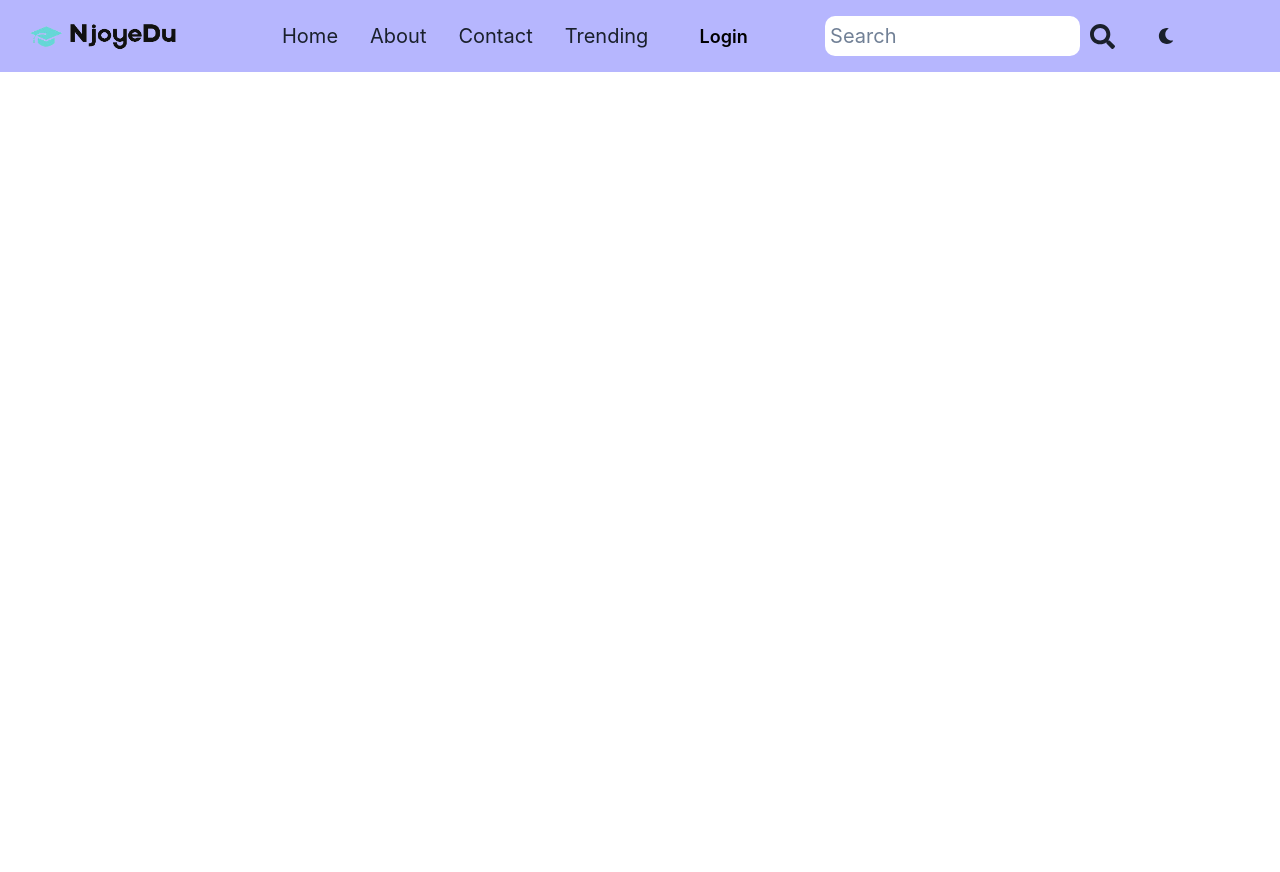
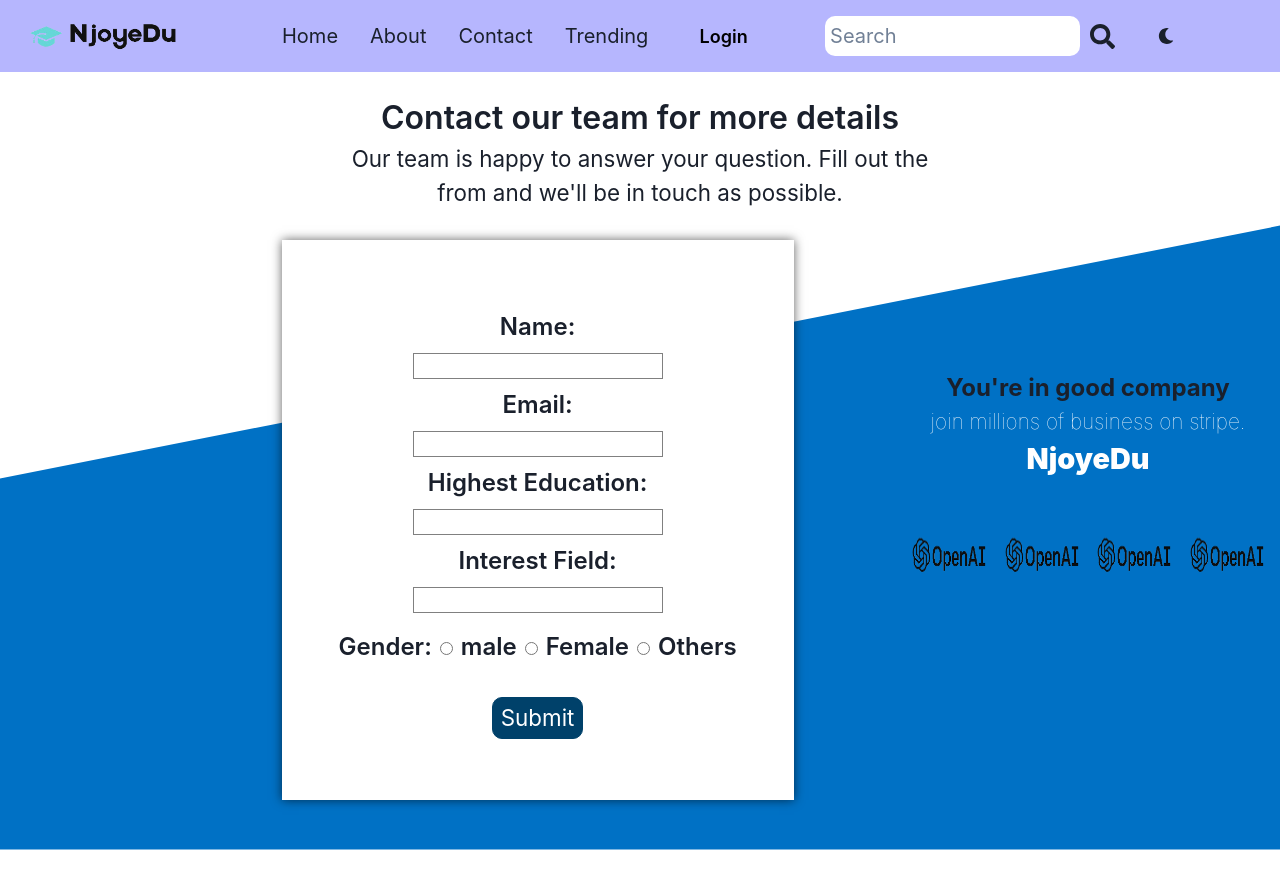
Before and after one commit to Sayantan131/NjoyeDu, a React (Vite) app: page /contact in a window 1280 px wide. Before the commit the page ends 800 px from the top, so only its background shows below. Built offline with nearby package versions, Linux system fonts and the light colour scheme.

Commit message:
working done upto contact components

```diff
--- a/src/App.jsx
+++ b/src/App.jsx
@@ -2,6 +2,7 @@
 import Header from "./components/Header"
 import Home from "./components/Home"
 import About from "./components/About"
+import Contact from "./components/Contact"
 
 function App() {
 
@@ -12,6 +13,7 @@
       <Routes>
       <Route exact path="/" element={<Home />} />
       <Route exact path="/about" element={<About />} />
+      <Route exact path="/contact" element={<Contact />} />
       </Routes>
     </Router>
   )
--- /dev/null
+++ b/src/components/Contact.jsx
@@ -0,0 +1,33 @@
+import "../styles/Contact.css";
+import img1 from "../assets/2.png"
+import ContactForm from "./ContactForm";
+
+const Contact = () => {
+  return (
+    <div className="contactContainer">
+      <h2>Contact our team for more details</h2>
+      <h5>
+        Our team is happy to answer your question. Fill out the <br /> from and
+        we&apos;ll be in touch as possible.
+      </h5>
+      <div className="designContainer">
+        <div className="details">
+          <h2>You&apos;re in good company</h2>
+          <h5>join millions of business on stripe.</h5>
+          <h1>NjoyeDu</h1>
+          <div className="detailsimg">
+            <img src={img1} alt="" />
+            <img src={img1} alt="" />
+            <img src={img1} alt="" />
+            <img src={img1} alt="" />
+          </div>
+        </div>
+      </div>
+      <div className="formContainer">
+            <ContactForm />
+      </div>
+    </div>
+  );
+};
+
+export default Contact;
--- /dev/null
+++ b/src/components/ContactForm.jsx
@@ -0,0 +1,33 @@
+import "../styles/ContactFrom.css";
+
+const ContactForm = () => {
+  return (
+    <form className="fromContainer">
+      <label htmlFor="name">Name:</label>
+      <input type="text" id="name" name="name" required />
+
+      <label htmlFor="email">Email:</label>
+      <input type="email" id="email" name="email" required />
+
+      <label htmlFor="education">Highest Education:</label>
+      <input type="text" id="education" name="education" required />
+
+      <label htmlFor="interest">Interest Field:</label>
+      <input type="text" id="interest" name="interest" required />
+
+      <div className="gender">
+        <label htmlFor="gender">Gender:</label>
+        <input value="male " id="male" name="gender" type="radio" />
+        <label htmlFor="male">male</label>
+        <input value="female" id="female" name="gender" type="radio" />
+        <label htmlFor="female">Female</label>
+        <input value="others" name="gender" id="others" type="radio" />
+        <label htmlFor="others">Others</label>
+      </div>
+
+      <button type="submit">Submit</button>
+    </form>
+  );
+};
+
+export default ContactForm;
--- /dev/null
+++ b/src/styles/Contact.css
@@ -0,0 +1,84 @@
+.contactContainer {
+  height: 100vh;
+  width: 100vw;
+  display: flex;
+  flex-direction: column;
+  /* align-items: center; */
+  justify-content: center;
+  text-align: center;
+}
+
+.contactContainer > h2 {
+  font-size: 2rem;
+  font-weight: 600;
+}
+
+.contactContainer > h5 {
+  font-size: 1.4rem;
+}
+
+.designContainer {
+  position: relative;
+  height: 80%;
+  width: 100%;
+  background-color: #0071c5;
+  clip-path: polygon(0% 42%, 100% 2.5%, 100% 100%, 0% 100%);
+}
+
+.designContainer > .details{
+    height: 40vh;
+    width: 30vw;
+    background-color: transparent;
+    /* border: 1px solid red; */
+    position: relative;
+    top: 10rem;
+    z-index: 9999;
+    float: right;
+}
+
+.details > h2{
+    font-size: 1.5rem;
+    font-weight: 700;
+}
+
+.details > h5{
+    font-size: 1.3rem;
+    color: white;
+    font-weight: 100;
+}
+
+.details > h1{
+    font-size: 1.8rem;
+    font-weight: 900;
+    color: white;
+}
+
+.details > .detailsimg{
+    height: 50%;
+    width: 100%;
+    display: flex;
+    align-items: center;
+    justify-content: space-evenly;
+    flex-wrap: wrap;
+    /* border: 1px solid yellow; */
+}
+
+.details > .detailsimg > img{
+    height: 5rem;
+    width: 5rem;
+}
+
+.formContainer{
+    width: 40vw;
+    height: 70vh;
+    position: absolute;
+    display: flex;
+    flex-direction: column;
+    top: 15rem;
+    left: 22%;
+    align-items: center;
+    justify-content: center;
+    background-color: white;
+    box-shadow: 0 0 10px rgba(0, 0, 0, 0.621);
+    /* border: 1px solid gray; */
+}
--- /dev/null
+++ b/src/styles/ContactFrom.css
@@ -0,0 +1,48 @@
+.fromContainer {
+  display: flex;
+  flex-direction: column;
+  align-items: center;
+  justify-content: center;
+  height: 100%;
+  width: 100%;
+}
+
+.fromContainer > label {
+  font-size: 1.5rem;
+  font-weight: 600;
+  padding: 0.5rem;
+}
+
+.fromContainer > input {
+  border: 1px solid gray;
+
+}
+
+.fromContainer > .gender{
+    margin: 1rem;
+}
+.fromContainer > .gender > label {
+  font-size: 1.5rem;
+  font-weight: 600;
+  padding: 0.5rem;
+  cursor: pointer;
+}
+
+.fromContainer > .gender > input{
+    cursor: pointer;
+}
+
+.fromContainer > button {
+  margin-top: 1rem;
+  padding: 0.2rem 0.5rem;
+  background-color: #00416a;
+  color: white;
+  font-size: 1.4rem;
+  border-radius: 10px;
+  border: 1px solid #00416a;
+}
+
+.fromContainer > button:hover {
+  color: #00416a;
+  background-color: white;
+}
--- a/src/styles/Header.css
+++ b/src/styles/Header.css
@@ -66,7 +66,6 @@
 .search > input{
 font-size: 20px;
 border-radius: 10px;
-border: none;
 outline: none;
 padding: 5px;
 width: 70%;
--- a/src/styles/Home.css
+++ b/src/styles/Home.css
@@ -39,13 +39,13 @@
   cursor: pointer;
   margin-top: 10px;
   font-size: 1.5rem;
+  border: 1px solid rgb(37, 37, 232);
   transition: all ease 1s;
 }
 
 .first-left > .btn:hover {
   background-color: white;
   color: rgb(37, 37, 232);
-  border: 1px solid rgb(37, 37, 232);
 }
 
 .first-right {
@@ -87,7 +87,6 @@
   width: 100%;
   background-color: rgb(190, 185, 185);
   border-radius: 8rem 8rem 0 0;
-  border: 1px solid red;
 }
 
 .collaborate .heading {
@@ -136,7 +135,7 @@
   padding: 1rem;
 }
 
-.section-third > .top{
+.section-third > .top {
   margin-bottom: 2rem;
 }
 
```
